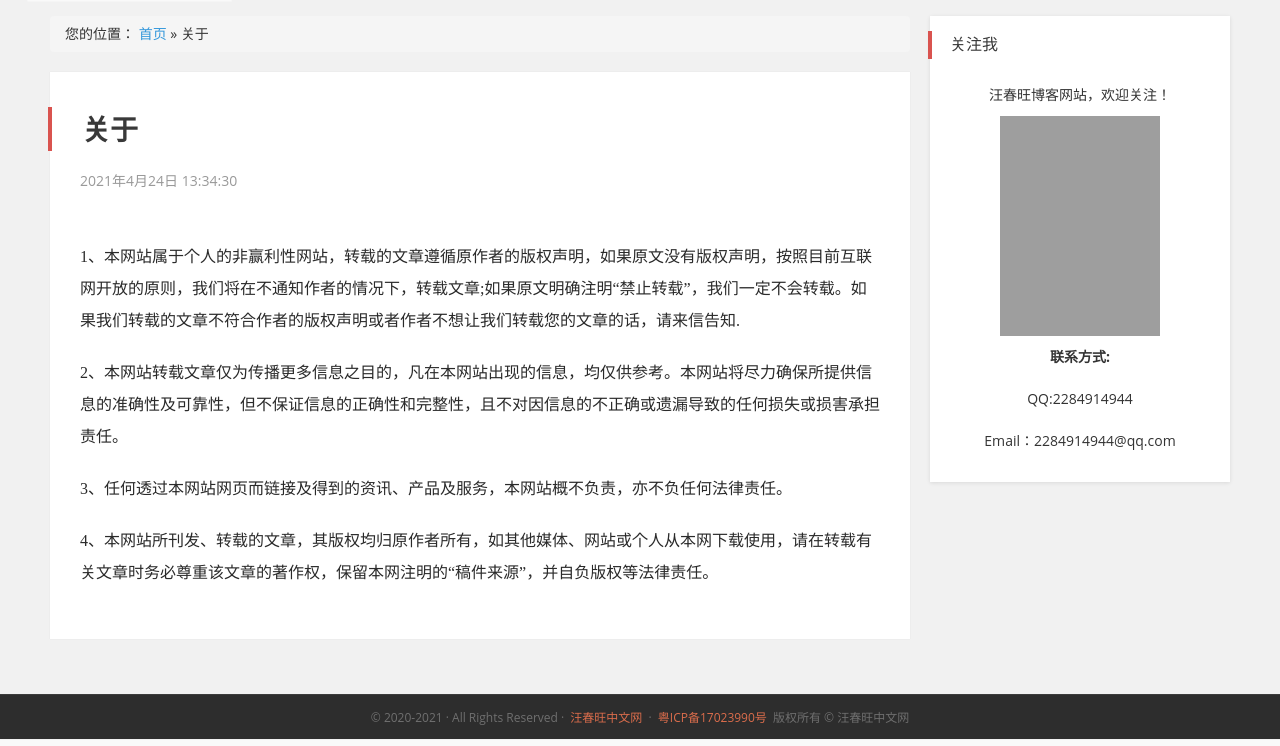
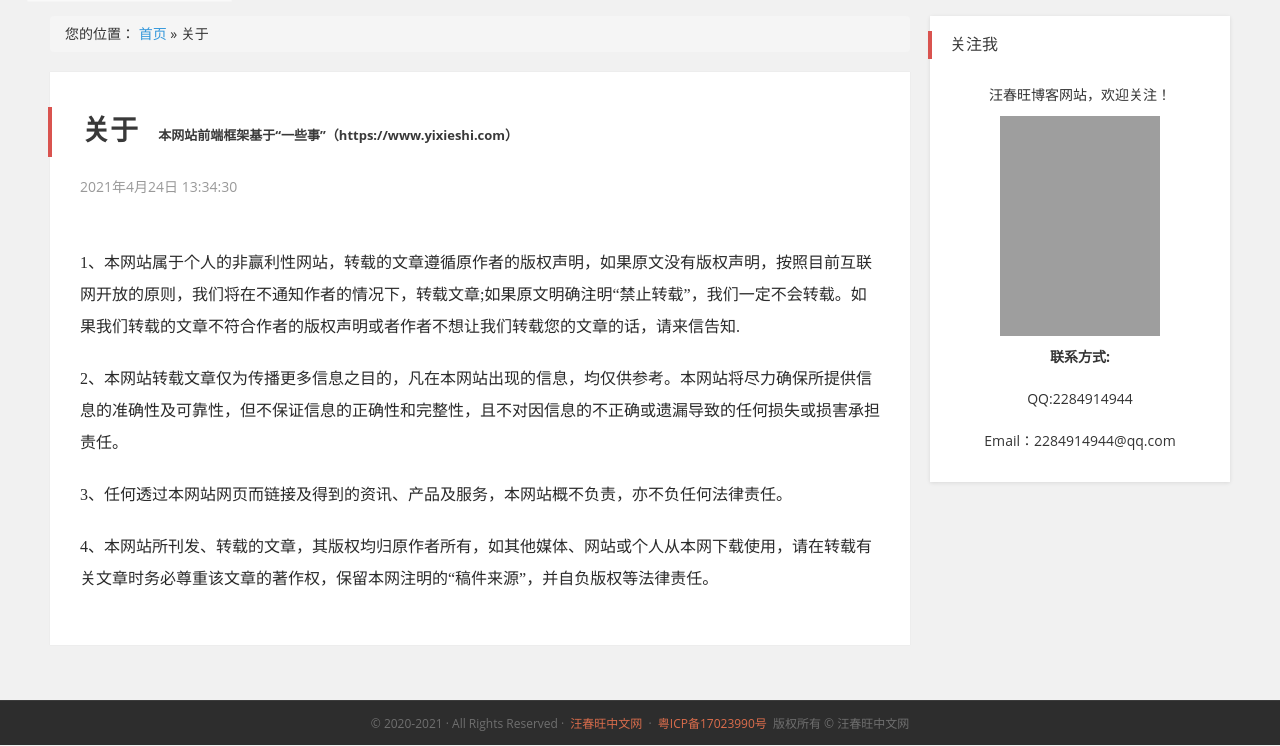
Before and after one commit to ghwcw/django-myblog, a Django app: page /about in a window 1280 px wide. Shown: the part 74-820 px from the top of the page. Run offline with Django 3.2, Linux system fonts and the light colour scheme; data comes from the database, SQL or seed files in the repository; some libraries are stand-ins or nearby versions; grey boxes are pictures that could not be loaded.

Commit message:
修复已知Bug

```diff
--- a/blogapp/templates/blogapp/about.html
+++ b/blogapp/templates/blogapp/about.html
@@ -7,17 +7,15 @@
                     class="current">关于</span>
             </div>
             <div class="post-main clearfix">
-                <h1 class="post-title">关于</h1>
+                <h1 class="post-title">关于<span style="font-size: small;">&nbsp;&nbsp;&nbsp;&nbsp;&nbsp;&nbsp;本网站前端框架基于“一些事”（https://www.yixieshi.com）</span></h1>
                 <div class="post-con clearfix">
-                    <div class="article-meta"><span class="item" id="get_curr_time"></span></div>
+                    <div class="article-meta"><span class="item" id="get_curr_time"></span>
+                    </div>
                     <article class="article-content">
-                        <p>
-                            1、本网站属于个人的非赢利性网站，转载的文章遵循原作者的版权声明，如果原文没有版权声明，按照目前互联网开放的原则，我们将在不通知作者的情况下，转载文章;如果原文明确注明“禁止转载”，我们一定不会转载。如果我们转载的文章不符合作者的版权声明或者作者不想让我们转载您的文章的话，请来信告知.</p>
-                        <p>
-                            2、本网站转载文章仅为传播更多信息之目的，凡在本网站出现的信息，均仅供参考。本网站将尽力确保所提供信息的准确性及可靠性，但不保证信息的正确性和完整性，且不对因信息的不正确或遗漏导致的任何损失或损害承担责任。</p>
+                        <p>1、本网站属于个人的非赢利性网站，转载的文章遵循原作者的版权声明，如果原文没有版权声明，按照目前互联网开放的原则，我们将在不通知作者的情况下，转载文章;如果原文明确注明“禁止转载”，我们一定不会转载。如果我们转载的文章不符合作者的版权声明或者作者不想让我们转载您的文章的话，请来信告知.</p>
+                        <p>2、本网站转载文章仅为传播更多信息之目的，凡在本网站出现的信息，均仅供参考。本网站将尽力确保所提供信息的准确性及可靠性，但不保证信息的正确性和完整性，且不对因信息的不正确或遗漏导致的任何损失或损害承担责任。</p>
                         <p>3、任何透过本网站网页而链接及得到的资讯、产品及服务，本网站概不负责，亦不负任何法律责任。</p>
-                        <p>
-                            4、本网站所刊发、转载的文章，其版权均归原作者所有，如其他媒体、网站或个人从本网下载使用，请在转载有关文章时务必尊重该文章的著作权，保留本网注明的“稿件来源”，并自负版权等法律责任。</p>
+                        <p>4、本网站所刊发、转载的文章，其版权均归原作者所有，如其他媒体、网站或个人从本网下载使用，请在转载有关文章时务必尊重该文章的著作权，保留本网注明的“稿件来源”，并自负版权等法律责任。</p>
                     </article>
 
                 </div>
```
